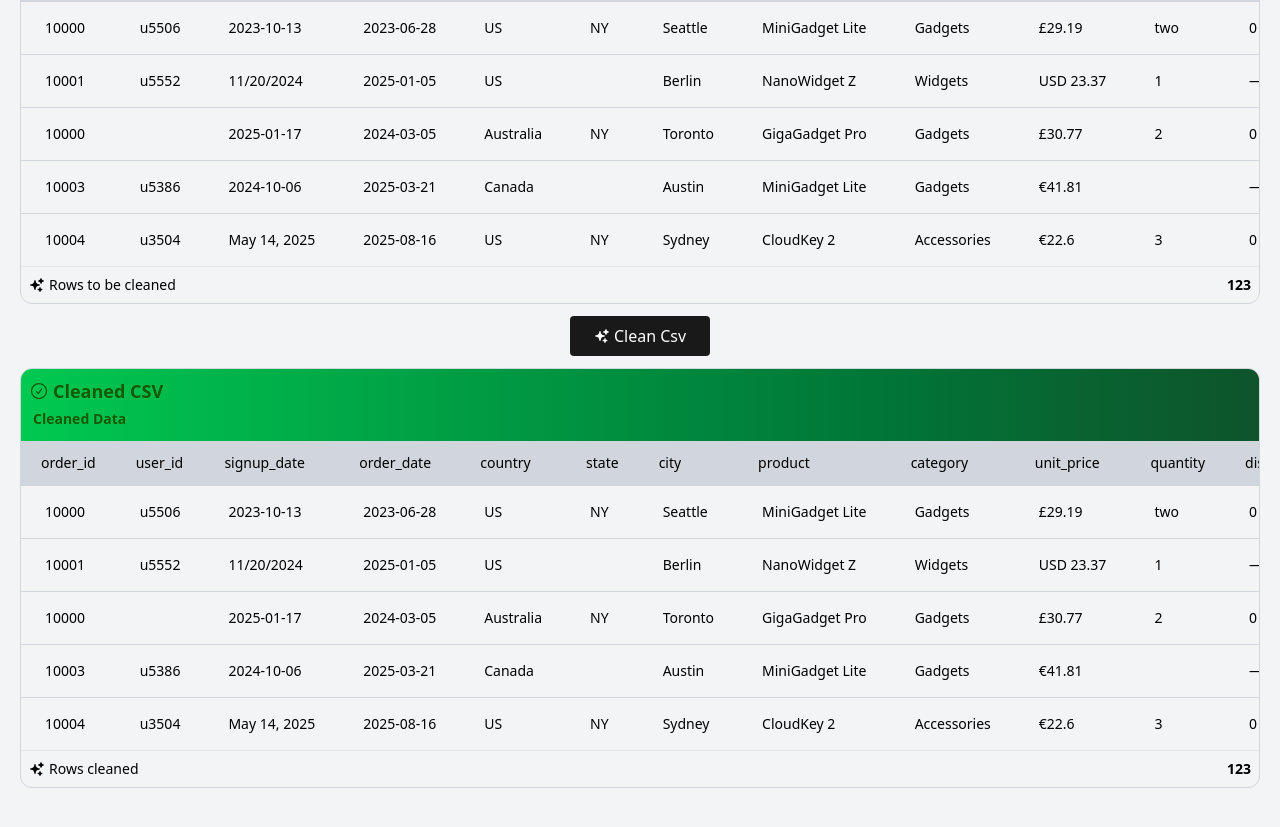
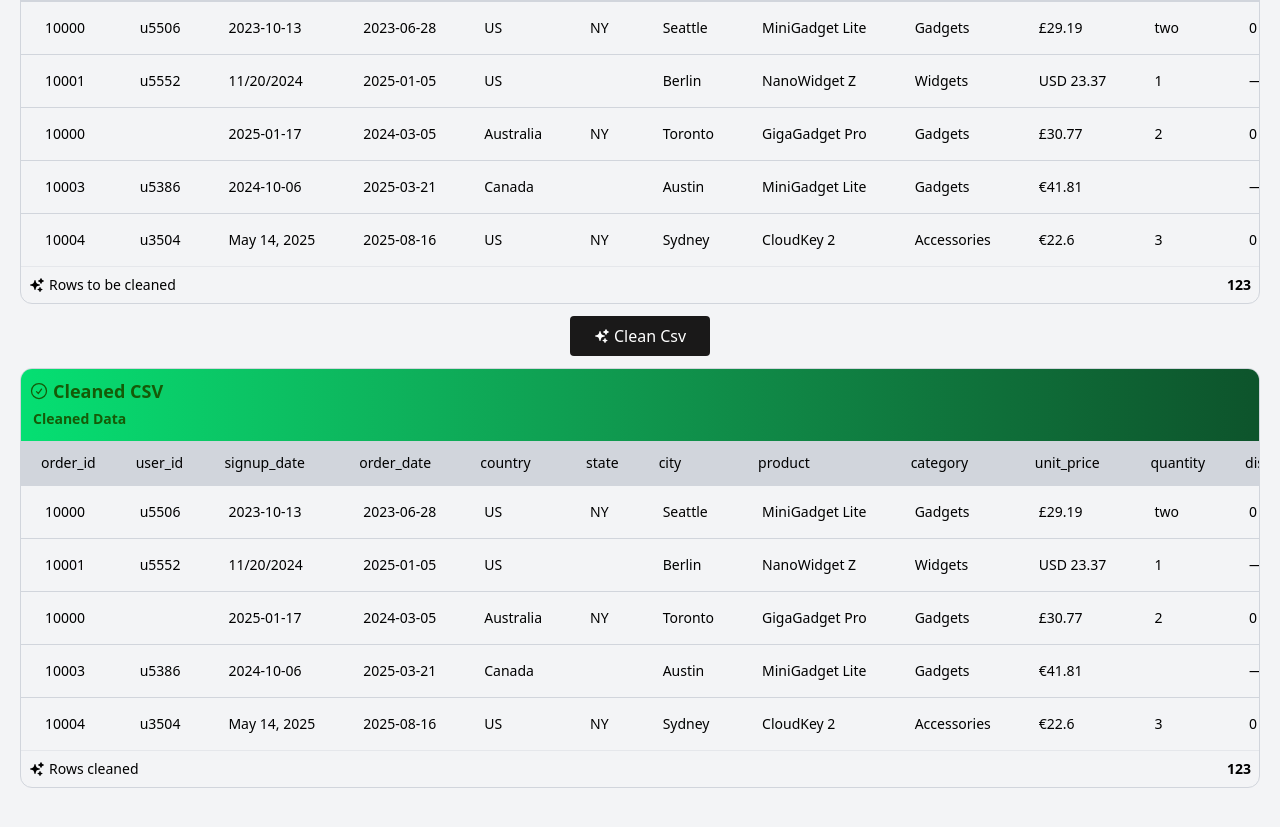
Before and after one commit to BrandonCarp/data_clean, a Next.js app in the folder frontend/: page / in a window 1280 px wide. Shown: the part 195-1022 px from the top of the page. Before the commit the page ends 983 px from the top, so only its background shows below. Built offline with nearby package versions, Linux system fonts and the light colour scheme.

Commit message:
small tailwind update

```diff
--- a/frontend/components/PreviewSection.tsx
+++ b/frontend/components/PreviewSection.tsx
@@ -66,12 +66,12 @@ export default function CsvPreview() {
           </p>
         </button>
       </div>
-      <section className="">
+      <section className="mb-10">
         <TableCard
           rows={rows}
           headers={headers}
           title="Cleaned CSV"
-          bgColor="bg-gradient-to-r from-green-500 to-green-900"
+          bgColor="bg-gradient-to-r from-green-400 to-green-900"
           textColor="text-green-text font-semibold"
           subtitle="Cleaned Data"
           cleanedRows="Rows cleaned"
```
